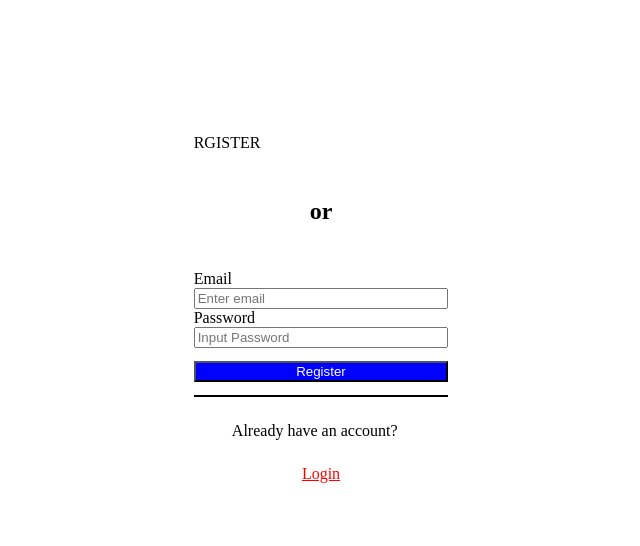
After one commit to samueltexa/StockManager-Project, a PHP site: page /register in a window 1280 px wide. The commit adds this page. Shown: the top 546 px of the page, without its empty margins (319-959 px from the left). Run offline with PHP 8.4, Linux system fonts and the light colour scheme.

Commit message:
making some changes

```diff
--- a/custom/custom.css
+++ b/custom/custom.css
@@ -26,7 +26,7 @@ input[type="submit"]{
   margin-bottom: 3%;
   box-sizing: border-box;
 }
-form{
+.login_Form{
   background-color: white;
   margin-top: 5%;
   padding-bottom: 5%;
@@ -65,3 +65,40 @@ body{
   width: device-width;
   zoom: 1;
 }
+.register-display{
+  display: flex;
+  padding-bottom: 10%;
+  box-sizing: border-box;
+}
+#password-1{
+  width: 100%;
+  display: inline;
+  box-sizing: border-box;
+  box-sizing: border-box;
+}
+.alreadyHave_Account{
+  margin-left: 15%;
+  margin-bottom: 10%;
+  margin: : 10%;
+  box-sizing: border-box;
+}
+#register-1{
+  background-color: blue;
+  color: white;
+  margin-top: 5%;
+  margin-bottom: 5%;
+  width: 100%;
+}
+.link{
+  color: red;
+  display: flex;
+  justify-content: center;
+  margin-left: 35%;
+  margin-right: 35%;
+
+}
+.canvas{
+  border: 2px solid black;
+  margin-bottom: 3%;
+  box-sizing: border-box;
+}
--- a/login.php
+++ b/login.php
@@ -9,7 +9,7 @@
 		<meta name="viewport"
 		content="=width=device-width,
 		initial-scale=1.0">
-		<form>
+		<form class="login_Form">
 	<div class="account-display">ACCOUNT</div>
     	<div>
       		<canvas class="canva" width="250" height="200"></canvas>
@@ -20,10 +20,10 @@
 			<label class="labels">Password</label>
 			<input type="Password" placeholder="Input Password" name="Password" required>
 		 	<button type="submit" class="btnlogin">Login</button>
-			<p>Forgot<span><a href="#"> password? </a></span></p>
+			<p>Forgot<span><a href="forgotPassword">password? </a></span></p>
 			<h2 class="reg">or</h2>
 			<div class="line"></div>
-			<a class="reg"href="#">Register</a>
+			<a class="link" href="register">Register</a>
 		</div>
 	</form>
 	</body>
--- /dev/null
+++ b/register.php
@@ -0,0 +1,28 @@
+<!DOCTYPE html>
+<html>
+  <head>
+    <title>Register</title>
+    <link rel="stylesheet" href="./custom/custom.css">
+  </head>
+  <body>
+    <meta name="viewport"
+    content="=width=device-width,
+    initial-scale=1.0">
+    <form class="login_Form">
+      <div class="register-display">RGISTER</div>
+      <h2 class="reg">or</h2>
+    <div class="container">
+      <label>Email</label>
+      <input type="text" placeholder="Enter email" name="email" required>
+      <label class="labels">Password</label>
+      <input type="password" placeholder="Input Password" id="password-1" name="Password" required>
+      <button type="submit" id="register-1">Register</button>
+      <div class="line"></div>
+      <div class="alreadyHave_Account">Already have an account?</div>
+      <div>
+      <a class="link"href="login">Login</a>
+    </div>
+    </div>
+  </form>
+  </body>
+</html>
```
Also changed, not shown: forgotPassword.php (added, +22 -0 lines).
